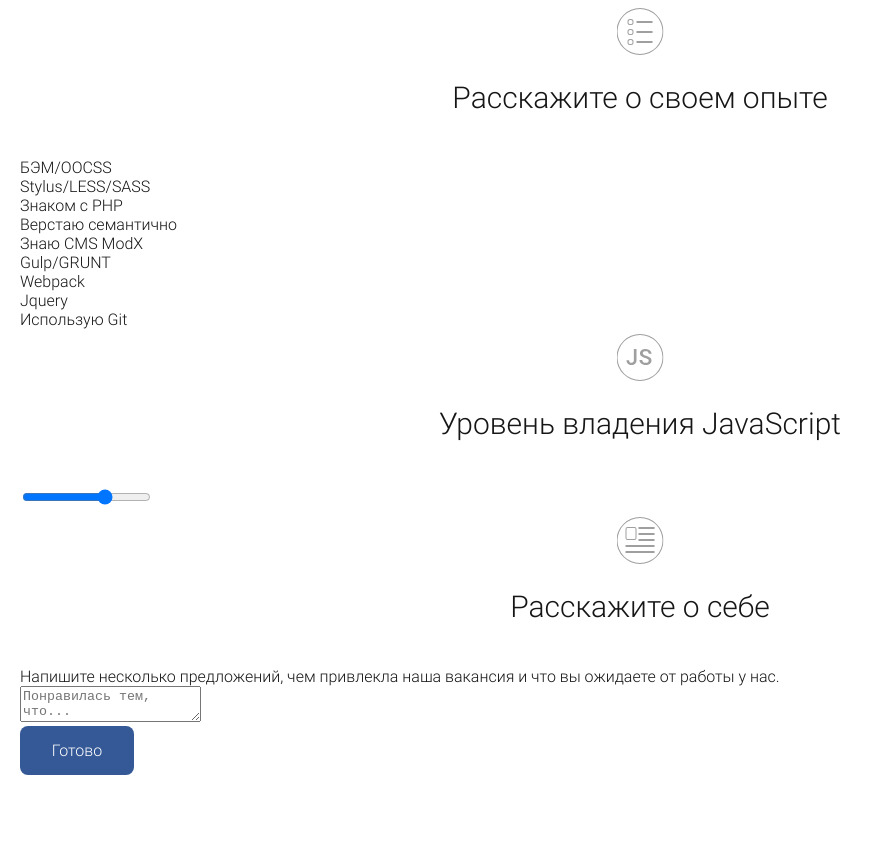
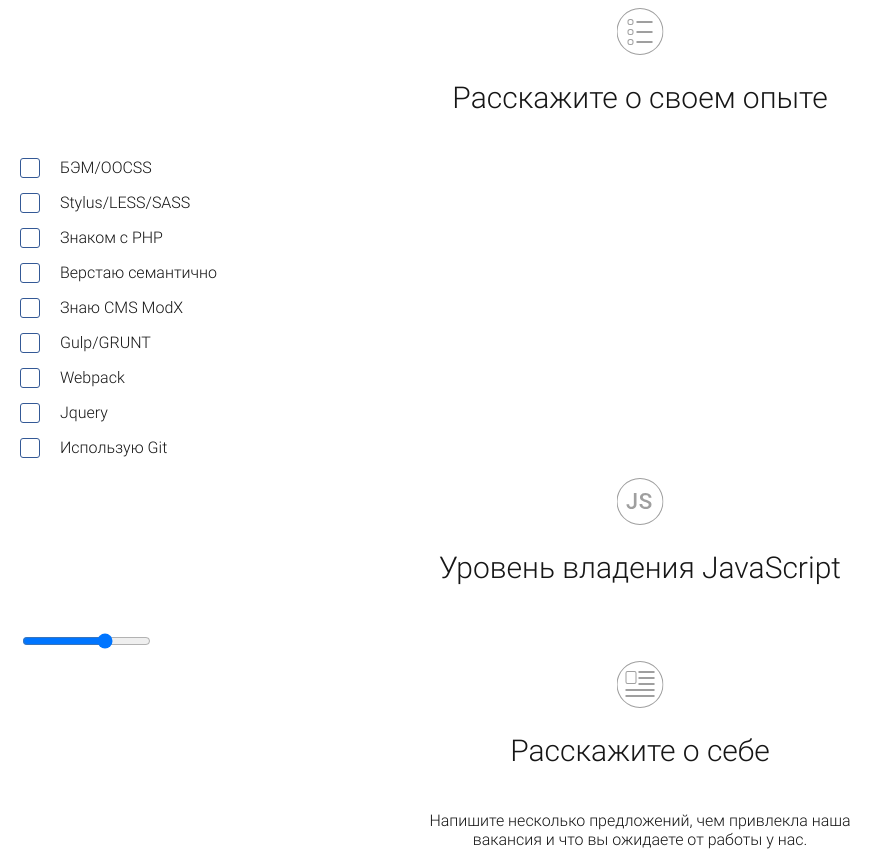
Before and after one commit to f1eeman/questionnaire, a website: page source/index.html in a window 1280 px wide. Shown: the part 888-1740 px from the top of the page, without its empty margins (0-893 px from the left). Before the commit the page ends 1663 px from the top, so only its background shows below. Drawn offline with nearby package versions, Linux system fonts and the light colour scheme; files that its build step writes are made by us from their sources.

Commit message:
add basic style of all web-page

```diff
--- a/source/index.html
+++ b/source/index.html
@@ -92,43 +92,43 @@
           <div class="form__container">
             <h2 class="form__title">Расскажите о своем опыте</h2>
             <div class="form__wrap">
-              <div class="form__field">
+              <div class="form__field form__field--checkbox">
                 <input class="form__control form__control--checkbox visually-hidden" id="methodology" name="bem/oocss" type="checkbox">
                 <label class="form__label form__label--checkbox" for="methodology">БЭМ/OOCSS</label>
               </div>
-              <div class="form__field">
+              <div class="form__field form__field--checkbox">
                 <input class="form__control form__control--checkbox visually-hidden" id="preprocessors" name="stylus/less/sass" type="checkbox">
                 <label class="form__label form__label--checkbox" for="preprocessors">Stylus/LESS/SASS</label>
               </div>
-              <div class="form__field">
+              <div class="form__field form__field--checkbox">
                 <input class="form__control form__control--checkbox visually-hidden" id="languages" name="php" type="checkbox">
                 <label class="form__label form__label--checkbox" for="languages">Знаком с PHP</label>
               </div>
             </div>
             <div class="form__wrap">
-              <div class="form__field">
+              <div class="form__field form__field--checkbox">
                 <input class="form__control form__control--checkbox visually-hidden" id="layout" name="semantic_layout" type="checkbox">
                 <label class="form__label form__label--checkbox" for="layout">Верстаю семантично</label>
               </div>
-              <div class="form__field">
+              <div class="form__field form__field--checkbox">
                 <input class="form__control form__control--checkbox visually-hidden" id="cms" name="modx" type="checkbox">
                 <label class="form__label form__label--checkbox" for="cms">Знаю CMS ModX</label>
               </div>
-              <div class="form__field">
+              <div class="form__field form__field--checkbox">
                 <input class="form__control form__control--checkbox visually-hidden" id="task-manager" name="gulp/grunt" type="checkbox">
                 <label class="form__label form__label--checkbox" for="task-manager">Gulp/GRUNT</label>
               </div>
             </div>
             <div class="form__wrap">
-              <div class="form__field">
+              <div class="form__field form__field--checkbox">
                 <input class="form__control form__control--checkbox visually-hidden" id="bundler" name="webpack" type="checkbox">
                 <label class="form__label form__label--checkbox" for="bundler">Webpack</label>
               </div>
-              <div class="form__field">
+              <div class="form__field form__field--checkbox">
                 <input class="form__control form__control--checkbox visually-hidden" id="libraries" name="jquery" type="checkbox">
                 <label class="form__label form__label--checkbox" for="libraries">Jquery</label>
               </div>
-              <div class="form__field">
+              <div class="form__field form__field--checkbox">
                 <input class="form__control form__control--checkbox visually-hidden" id="vcs" name="git" type="checkbox">
                 <label class="form__label form__label--checkbox" for="vcs">Использую Git</label>
               </div>
--- a/source/sass/blocks/form.scss
+++ b/source/sass/blocks/form.scss
@@ -1,5 +1,6 @@
 .form {
   padding-top: 20px;
+  padding-bottom: 74px;
 }
 
 .form__container {
@@ -70,6 +71,10 @@
   &:focus {
     border-color: rgb(52, 89, 150);
   }
+
+  &:focus:invalid {
+    outline: 2px solid $color-error-border;
+  }
 }
 
 .form__label--info {
@@ -95,8 +100,10 @@
 }
 
 .form__button {
+  display: block;
   width: 114px;
   height: 49px;
+  margin: 0 auto;
   font: inherit;
   color: rgb(255, 255, 255);
   background-color: rgb(52, 89, 150);
@@ -105,6 +112,7 @@
 
   &:hover,
   &:focus {
+    outline: none;
     background-color: rgb(27, 60, 115);
   }
 
@@ -112,3 +120,92 @@
     background-color: rgba(27, 60, 115, 0.6);
   }
 }
+
+.form__field--checkbox {
+  margin-bottom: 15px;
+}
+
+.form__control--checkbox:focus + .form__label--checkbox::before {
+  background-color: rgb(231, 240, 255);
+}
+
+.form__label--checkbox {
+  position: relative;
+  display: block;
+  min-height: 20px;
+  padding-left: 40px;
+  user-select: none;
+  cursor: pointer;
+
+  &::before {
+    content: "";
+    position: absolute;
+    top: 0;
+    left: 0;
+    width: 20px;
+    height: 20px;
+    border: 1px solid rgb(52, 89, 150);
+    border-radius: 3px;
+  }
+
+  &:hover::before,
+  &:focus::before {
+    background-color: rgb(231, 240, 255);
+  }
+}
+
+.form__control--checkbox:checked + .form__label--checkbox {
+  &::before {
+    background-color: rgb(52, 89, 150);
+  }
+
+  &::after {
+    content: "";
+
+    position: absolute;
+    top: 5px;
+    left: 5px;
+
+    display: block;
+    width: 11px;
+    height: 7px;
+
+    border: 2px solid rgb(255, 255, 255);
+    border-top-style: none;
+    border-right-style: none;
+
+    transform: rotate(-45deg);
+  }
+}
+
+.form__annotation {
+  max-width: 492px;
+  margin: 0 auto;
+  margin-bottom: 50px;
+  text-align: center;
+}
+
+.form__control--textarea {
+  font: inherit;
+  font-size: 20px;
+  font-weight: 400;
+  width: 100%;
+  height: 179px;
+  padding: 12px;
+  margin-bottom: 70px;
+  border: 1px solid rgb(230, 230, 230);
+  border-radius: 5px;
+  resize: none;
+
+  &:hover,
+  &:focus {
+    outline: none;
+    border-color: rgb(52, 89, 150);
+  }
+
+  &::placeholder {
+    font-size: 20px;
+    font-weight: 400;
+    color: rgb(201, 201, 201);
+  }
+}
--- a/source/sass/variables.scss
+++ b/source/sass/variables.scss
@@ -4,3 +4,4 @@ $bg-color-nav-button: rgb(22, 22, 22);
 $bg-color-nav-button-hover: rgba(22, 22, 22, 0.3);
 $bg-color-nav-button-active: rgba(22, 22, 22, 0.6);
 $mobile-width-only: 767px;
+$color-error-border: rgb(208, 11, 11);
```
